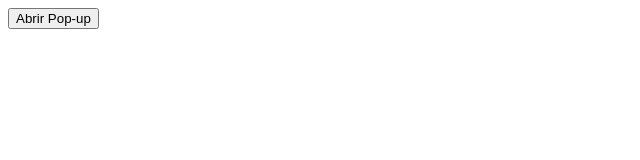
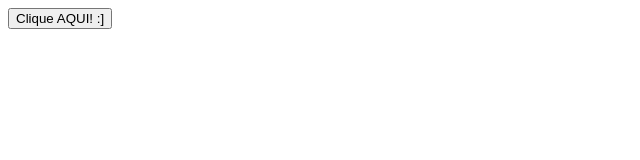
Before and after one commit to Llucactrl-z/isso-ai, a plain HTML site: page index.html in a window 1280 px wide. Shown: the full height of the page, 0-640 px from the left. Drawn offline with Linux system fonts and the light colour scheme.

Commit message:
Update index.html

```diff
--- a/index.html
+++ b/index.html
@@ -1 +1 @@
-<button onclick="window.open('https://llucactrl-z.github.io/amizades-po/', 'popup', 'width=600,height=400')">Abrir Pop-up</button>
+<button onclick="window.open('https://llucactrl-z.github.io/amizades-po/', 'popup', 'width=600,height=400')">Clique AQUI! :]</button>
```
